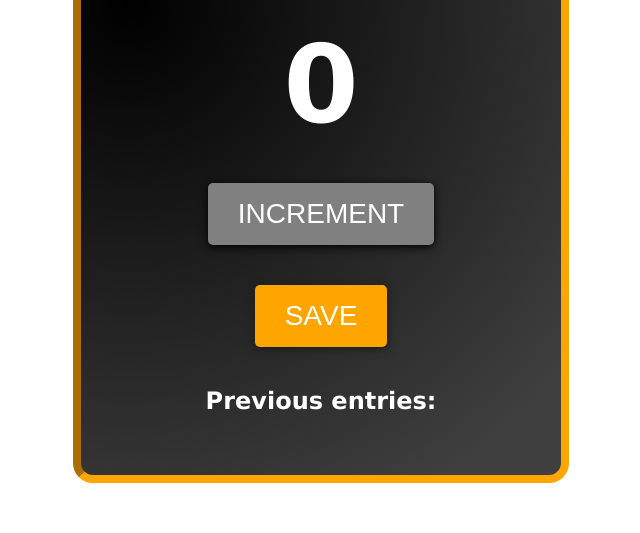
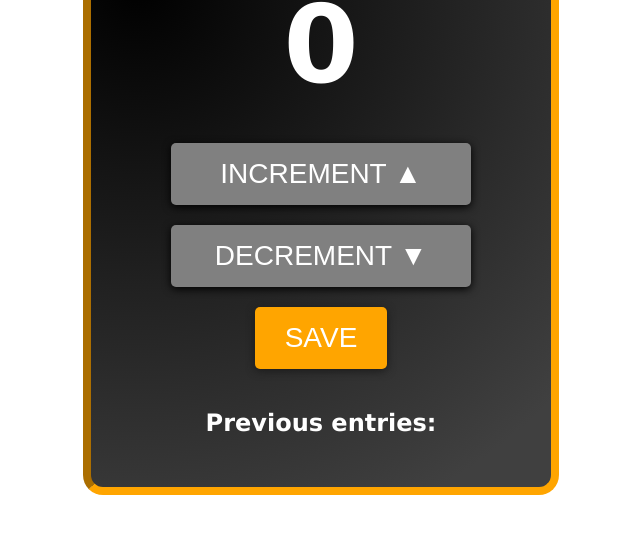
Before and after one commit to teytap/counter, a plain HTML site: page index.html in a window 1280 px wide. Shown: the part 181-714 px from the top of the page, without its empty margins (319-959 px from the left). Drawn offline with Linux system fonts and the light colour scheme.

Commit message:
added decrement button

```diff
--- a/App.js
+++ b/App.js
@@ -4,6 +4,12 @@ let count = 0;
 function increment() {
   count += 1;
   countEl.innerText = count;
+}
+function decrement() {
+  if (count > 0) {
+    count -= 1;
+    countEl.innerText = count;
+  }
 }
 
 function save() {
--- a/index.html
+++ b/index.html
@@ -11,7 +11,8 @@
     <div class="container">
       <h1>People visited</h1>
       <h2 id="count-el">0</h2>
-      <button class="increment-btn" onclick="increment()">INCREMENT</button>
+      <button class="increment-btn" onclick="increment()">INCREMENT ▲</button>
+      <button class="increment-btn" onclick="decrement()">DECREMENT ▼</button>
       <button class="save-btn" onClick="save()">SAVE</button>
       <h2 id="save-el">Previous entries:</h2>
     </div>
--- a/style.css
+++ b/style.css
@@ -4,6 +4,7 @@ body {
 }
 .increment-btn {
   padding: 15px 30px;
+  width: 300px;
   font-size: 28px;
   color: white;
   background-color: grey;
@@ -11,7 +12,7 @@ body {
   border-radius: 5px;
   display: block;
   margin: 0 auto;
-  margin-bottom: 40px;
+  margin-bottom: 20px;
   transition: 100ms all ease-in-out;
   box-shadow: black 0px 2px 8px 0px;
 }
@@ -42,9 +43,9 @@ body {
 }
 .container {
   max-width: 400px;
-  padding: 40px;
+  padding: 30px;
   margin: 0 auto;
-  margin-top: 60px;
+  margin-top: 30px;
   background: radial-gradient(
     circle at 10% 20%,
     rgb(0, 0, 0) 0%,
```
